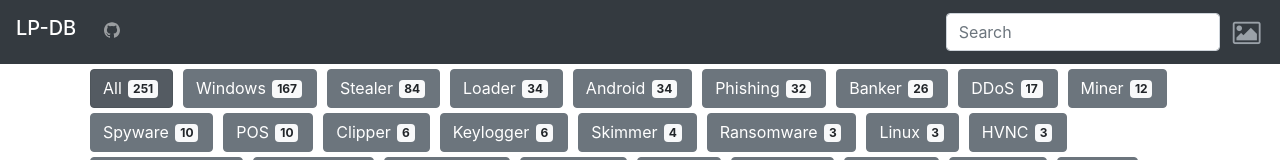
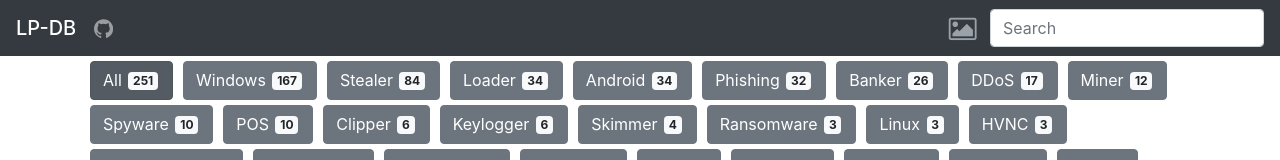
Before and after one commit to lp-db/lp-db, a Vue app: page / in a window 1280 px wide. Shown: the top 160 px of the page. Built offline with nearby package versions, Linux system fonts and the light colour scheme.

Commit message:
Realign github logo and change search image position

```diff
--- a/src/App.vue
+++ b/src/App.vue
@@ -1,11 +1,11 @@
 <template>
     <div id="app">
         <nav class="navbar navbar-expand-lg navbar-dark bg-dark">
-            <h1 class="navbar-brand" href>LP-DB</h1>
+            <span class="navbar-brand">LP-DB</span>
             <ul class="navbar-nav mr-auto">
                 <li class="nav-item">
                     <a
-                        class="nav-link pl-2 pr-1 mx-1 py-3 my-n2"
+                        class="nav-link"
                         href="https://github.com/lp-db/lp-db"
                         target="_blank"
                         rel="noopener"
@@ -38,19 +38,12 @@
             <div id="navb" class="collapse navbar-collapse" :class="{ show: navbarCollapsed }">
                 <ul class="navbar-nav ml-auto">
                     <li class="nav-item search">
-                        <input
-                            class="form-control mr-sm-2"
-                            type="text"
-                            id="search"
-                            v-model="searchText"
-                            placeholder="Search"
-                        />
                         <div class="image-search">
                             <label for="searchFile">
                                 <i class="icon-picture"></i>
                             </label>
                             <input
-                                class="form-control mr-sm-2"
+                                class="form-control"
                                 type="file"
                                 id="searchFile"
                                 @change="searchFile"
@@ -58,6 +51,13 @@
                                 placeholder="File"
                             />
                         </div>
+                        <input
+                            class="form-control"
+                            type="text"
+                            id="search"
+                            v-model="searchText"
+                            placeholder="Search"
+                        />
                     </li>
                 </ul>
             </div>
@@ -249,20 +249,26 @@ html, body {
     padding-bottom: 100px;
 }
 
+.navbar-brand {
+    font-weight: 500;
+    margin-right: 10px;
+}
+
+.navbar-nav-svg {
+    position: relative;
+    display: inline-block;
+    width: 1.2rem;
+    height: 1.2rem;
+    bottom: 1px;
+}
+
 .nav-item.search {
     display: flex;
 }
 
-.navbar-nav-svg {
-    display: inline-block;
-    width: 1rem;
-    height: 1rem;
-    vertical-align: text-top;
-}
-
 .image-search {
     label {
-        margin: 0;
+        margin: 0 10px 0 0;
     }
 
     input {
```
